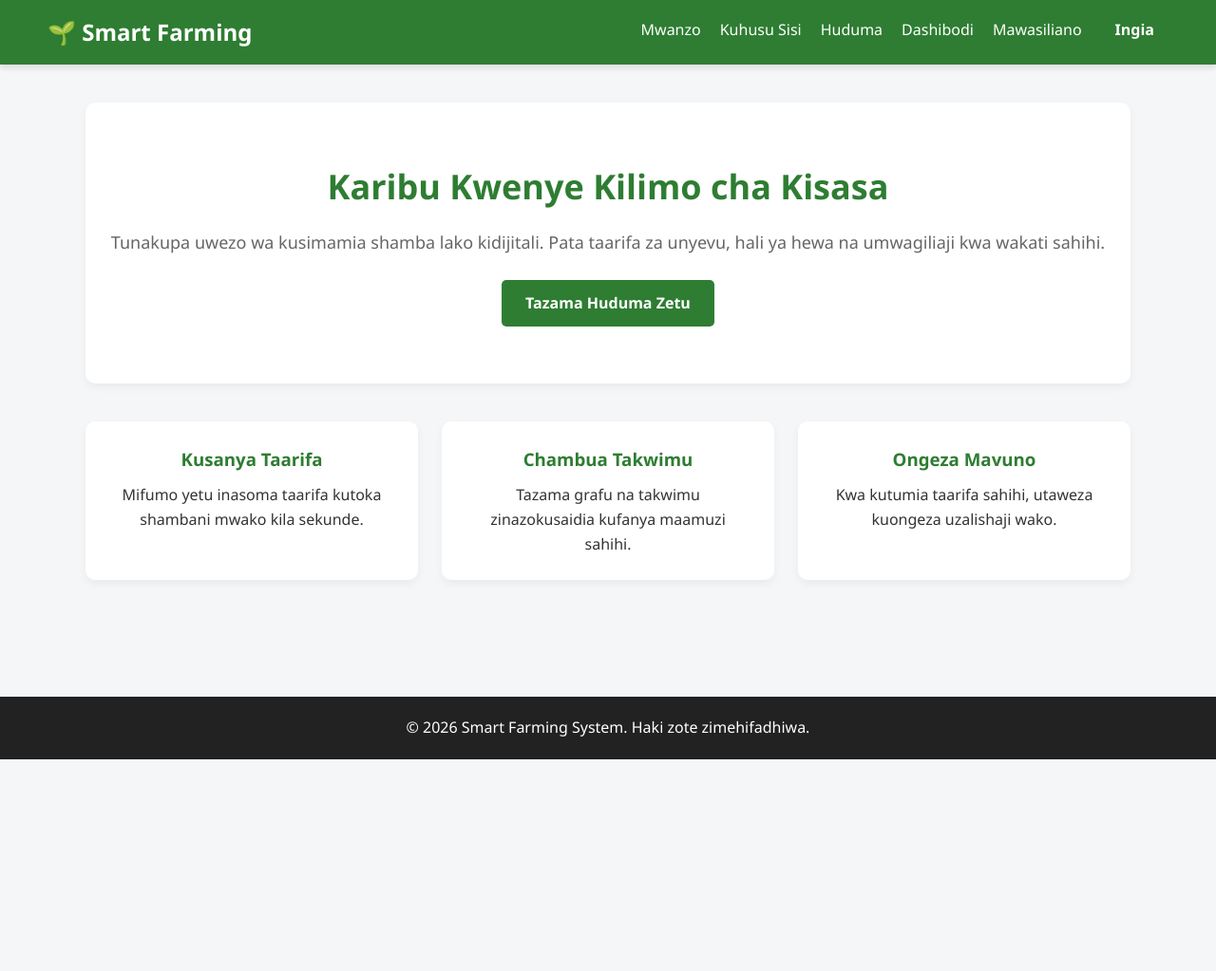
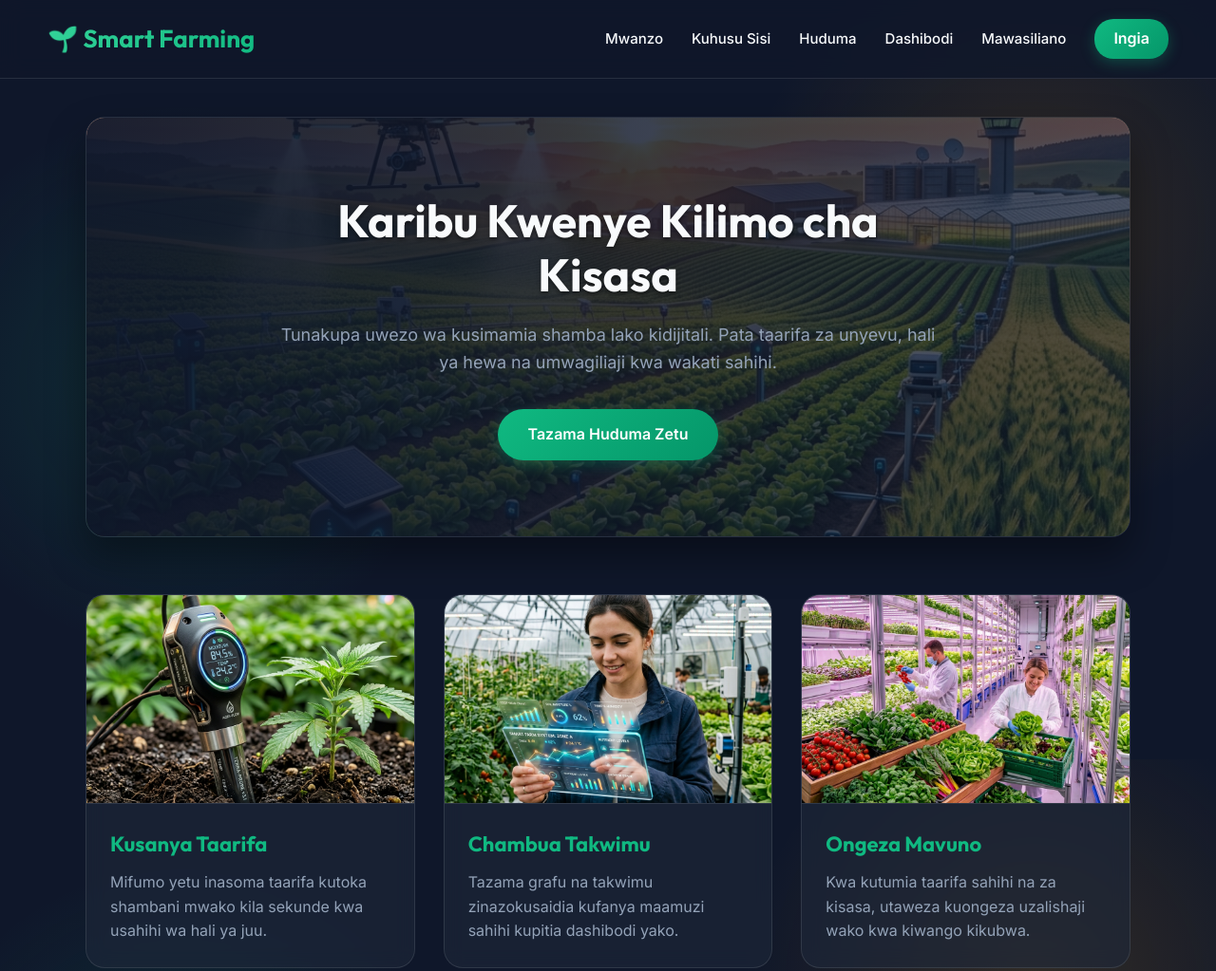
Before and after one commit to umirahkikweo-ai/smart-farming-system, a plain HTML site: page index.html in a window 1280 px wide. Shown: the top 1023 px of the page at 95% size. Before the commit the page ends 800 px from the top, so only its background shows below. Drawn offline with Linux system fonts and the light colour scheme.

Commit message:
UI upgrade na kuweka picha

```diff
--- a/index.html
+++ b/index.html
@@ -19,7 +19,7 @@
                 <li><a href="huduma.html">Huduma</a></li>
                 <li><a href="dashibodi.html">Dashibodi</a></li>
                 <li><a href="mawasiliano.html">Mawasiliano</a></li>
-                <li><a href="ingia.html" class="btn" style="padding: 5px 15px; margin-top:-5px;">Ingia</a></li>
+                <li><a href="ingia.html" class="btn">Ingia</a></li>
             </ul>
         </nav>
     </header>
@@ -27,23 +27,42 @@
     <!-- Sehemu kuu ya maudhui -->
     <main>
         <div class="hero">
+            <img src="images/hero.png" alt="Smart Farm Landscape" class="hero-bg">
+            <div class="hero-overlay"></div>
+            <div class="hero-content">
                 <h2>Karibu Kwenye Kilimo cha Kisasa</h2>
                 <p>Tunakupa uwezo wa kusimamia shamba lako kidijitali. Pata taarifa za unyevu, hali ya hewa na umwagiliaji kwa wakati sahihi.</p>
                 <a href="huduma.html" class="btn">Tazama Huduma Zetu</a>
             </div>
+        </div>
 
         <div class="grid-container">
             <div class="card">
+                <div class="img-container">
+                    <img src="images/sensor.png" alt="IoT Sensor in Soil" class="card-img">
+                </div>
+                <div class="card-content">
                     <h3>Kusanya Taarifa</h3>
-                <p>Mifumo yetu inasoma taarifa kutoka shambani mwako kila sekunde.</p>
+                    <p>Mifumo yetu inasoma taarifa kutoka shambani mwako kila sekunde kwa usahihi wa hali ya juu.</p>
+                </div>
             </div>
             <div class="card">
+                <div class="img-container">
+                    <img src="images/data.png" alt="Data Analytics on Tablet" class="card-img">
+                </div>
+                <div class="card-content">
                     <h3>Chambua Takwimu</h3>
-                <p>Tazama grafu na takwimu zinazokusaidia kufanya maamuzi sahihi.</p>
+                    <p>Tazama grafu na takwimu zinazokusaidia kufanya maamuzi sahihi kupitia dashibodi yako.</p>
+                </div>
             </div>
             <div class="card">
+                <div class="img-container">
+                    <img src="images/harvest.png" alt="Fresh Harvest" class="card-img">
+                </div>
+                <div class="card-content">
                     <h3>Ongeza Mavuno</h3>
-                <p>Kwa kutumia taarifa sahihi, utaweza kuongeza uzalishaji wako.</p>
+                    <p>Kwa kutumia taarifa sahihi na za kisasa, utaweza kuongeza uzalishaji wako kwa kiwango kikubwa.</p>
+                </div>
             </div>
         </div>
     </main>
--- a/style.css
+++ b/style.css
@@ -1,64 +1,101 @@
-/* Reset CSS kusaidia kuondoa margin na padding za asili za browser */
+@import url('https://fonts.googleapis.com/css2?family=Inter:wght@300;400;500;600;700&family=Outfit:wght@500;600;700&display=swap');
+
 * {
     margin: 0;
     padding: 0;
     box-sizing: border-box;
-    font-family: 'Segoe UI', Tahoma, Geneva, Verdana, sans-serif;
 }
 
-/* Rangi maalum za mfumo (CSS Variables) - Inarahisisha kubadilisha rangi baadaye */
 :root {
-    --primary-color: #2e7d32; /* Kijani kibichi */
-    --secondary-color: #fbc02d; /* Njano */
-    --background-color: #f4f6f8; /* Rangi ya nyuma */
-    --text-color: #333333; /* Rangi ya maandishi */
-    --card-bg: #ffffff; /* Rangi ya kadi (nyeupe) */
+    --primary-color: #10b981; /* Emerald green */
+    --primary-dark: #059669;
+    --secondary-color: #f59e0b; /* Amber */
+    --background-color: #0f172a; /* Slate 900 for modern dark theme */
+    --text-color: #f8fafc; /* Slate 50 */
+    --text-muted: #94a3b8; /* Slate 400 */
+    --card-bg: rgba(30, 41, 59, 0.6); /* Slate 800 with opacity for glassmorphism */
+    --glass-border: rgba(255, 255, 255, 0.1);
 }
 
-/* Mpangilio wa mwili wote (Body) */
 body {
     background-color: var(--background-color);
     color: var(--text-color);
+    font-family: 'Inter', sans-serif;
     line-height: 1.6;
     display: flex;
     flex-direction: column;
     min-height: 100vh;
+    background-image: radial-gradient(circle at 15% 50%, rgba(16, 185, 129, 0.15), transparent 25%),
+                      radial-gradient(circle at 85% 30%, rgba(245, 158, 11, 0.15), transparent 25%);
+    background-attachment: fixed;
 }
 
-/* Sehemu ya Juu (Header / Navigation) */
+h1, h2, h3, h4, h5, h6 {
+    font-family: 'Outfit', sans-serif;
+}
+
+/* Header / Navigation */
 header {
-    background-color: var(--primary-color);
-    padding: 15px 50px;
+    background: rgba(15, 23, 42, 0.8);
+    backdrop-filter: blur(12px);
+    -webkit-backdrop-filter: blur(12px);
+    border-bottom: 1px solid var(--glass-border);
+    padding: 20px 50px;
     display: flex;
     justify-content: space-between;
     align-items: center;
-    color: white;
-    box-shadow: 0 4px 6px rgba(0,0,0,0.1);
+    position: sticky;
+    top: 0;
+    z-index: 100;
 }
 
 header h1 {
-    font-size: 24px;
-    font-weight: bold;
+    font-size: 26px;
+    font-weight: 700;
+    background: linear-gradient(135deg, #34d399, #10b981);
+    -webkit-background-clip: text;
+    -webkit-text-fill-color: transparent;
+    display: flex;
+    align-items: center;
+    gap: 8px;
 }
 
 nav ul {
     list-style: none;
     display: flex;
-    gap: 20px;
+    gap: 30px;
+    align-items: center;
 }
 
 nav ul li a {
-    color: white;
+    color: var(--text-color);
     text-decoration: none;
-    font-size: 16px;
-    transition: color 0.3s ease;
+    font-size: 15px;
+    font-weight: 500;
+    transition: all 0.3s ease;
 }
 
 nav ul li a:hover {
-    color: var(--secondary-color);
+    color: var(--primary-color);
+    text-shadow: 0 0 10px rgba(16, 185, 129, 0.4);
 }
 
-/* Sehemu Kuu ya Maudhui (Main Content) */
+nav ul li a.btn {
+    background: linear-gradient(135deg, var(--primary-color), var(--primary-dark));
+    color: white;
+    padding: 8px 20px;
+    border-radius: 20px;
+    box-shadow: 0 4px 15px rgba(16, 185, 129, 0.3);
+    margin-top: 0 !important;
+}
+
+nav ul li a.btn:hover {
+    transform: translateY(-2px);
+    box-shadow: 0 6px 20px rgba(16, 185, 129, 0.5);
+    color: white;
+}
+
+/* Main Content */
 main {
     flex: 1;
     padding: 40px 50px;
@@ -67,112 +104,245 @@ main {
     width: 100%;
 }
 
-/* Muonekano wa 'Hero Section' kwenye Home Page */
+/* Hero Section */
 .hero {
+    position: relative;
+    border-radius: 20px;
+    overflow: hidden;
+    padding: 80px 40px;
     text-align: center;
-    padding: 60px 20px;
-    background-color: var(--card-bg);
-    border-radius: 10px;
-    box-shadow: 0 4px 10px rgba(0,0,0,0.05);
-    margin-bottom: 40px;
+    box-shadow: 0 20px 40px rgba(0, 0, 0, 0.4);
+    margin-bottom: 60px;
+    border: 1px solid var(--glass-border);
+    display: flex;
+    align-items: center;
+    justify-content: center;
+    min-height: 400px;
+}
+
+.hero-bg {
+    position: absolute;
+    top: 0;
+    left: 0;
+    width: 100%;
+    height: 100%;
+    object-fit: cover;
+    z-index: -2;
+}
+
+.hero-overlay {
+    position: absolute;
+    top: 0;
+    left: 0;
+    width: 100%;
+    height: 100%;
+    background: linear-gradient(to right, rgba(15, 23, 42, 0.95), rgba(15, 23, 42, 0.7));
+    z-index: -1;
+}
+
+.hero-content {
+    max-width: 700px;
+    margin: 0 auto;
+    z-index: 1;
 }
 
 .hero h2 {
-    color: var(--primary-color);
-    font-size: 36px;
-    margin-bottom: 15px;
+    font-size: 48px;
+    margin-bottom: 20px;
+    text-shadow: 0 2px 4px rgba(0,0,0,0.5);
+    line-height: 1.2;
 }
 
 .hero p {
     font-size: 18px;
-    color: #666;
-    margin-bottom: 25px;
+    color: var(--text-muted);
+    margin-bottom: 35px;
 }
 
-/* Vifungo (Buttons) */
+/* Buttons */
 .btn {
     display: inline-block;
-    background-color: var(--primary-color);
+    background: linear-gradient(135deg, var(--primary-color), var(--primary-dark));
     color: white;
-    padding: 12px 25px;
+    padding: 14px 32px;
     text-decoration: none;
-    border-radius: 5px;
-    font-weight: bold;
-    transition: background-color 0.3s ease, transform 0.2s ease;
+    border-radius: 30px;
+    font-weight: 600;
+    font-size: 16px;
+    transition: all 0.3s ease;
     border: none;
     cursor: pointer;
+    box-shadow: 0 4px 15px rgba(16, 185, 129, 0.3);
 }
 
 .btn:hover {
-    background-color: #1b5e20;
-    transform: translateY(-2px);
+    transform: translateY(-3px);
+    box-shadow: 0 8px 25px rgba(16, 185, 129, 0.4);
 }
 
-/* Mpangilio wa Kadi (Cards Grid) kwa Huduma na Dashibodi */
+/* Cards Grid */
 .grid-container {
     display: grid;
     grid-template-columns: repeat(auto-fit, minmax(300px, 1fr));
-    gap: 25px;
+    gap: 30px;
 }
 
 .card {
-    background-color: var(--card-bg);
-    padding: 25px;
-    border-radius: 10px;
-    box-shadow: 0 4px 10px rgba(0,0,0,0.05);
-    text-align: center;
-    transition: transform 0.3s ease;
+    background: var(--card-bg);
+    backdrop-filter: blur(10px);
+    -webkit-backdrop-filter: blur(10px);
+    border: 1px solid var(--glass-border);
+    border-radius: 20px;
+    overflow: hidden;
+    transition: all 0.4s ease;
+    position: relative;
+    display: flex;
+    flex-direction: column;
 }
 
 .card:hover {
-    transform: translateY(-5px);
+    transform: translateY(-10px);
+    box-shadow: 0 15px 30px rgba(0, 0, 0, 0.4), 0 0 15px rgba(16, 185, 129, 0.2);
+    border-color: rgba(16, 185, 129, 0.3);
+}
+
+.img-container {
+    width: 100%;
+    height: 220px;
+    overflow: hidden;
+}
+
+.card-img {
+    width: 100%;
+    height: 100%;
+    object-fit: cover;
+    border-bottom: 1px solid var(--glass-border);
+    transition: transform 0.6s ease;
+}
+
+.card:hover .card-img {
+    transform: scale(1.08);
+}
+
+.card-content {
+    padding: 25px;
+    flex: 1;
 }
 
 .card h3 {
     color: var(--primary-color);
     margin-bottom: 10px;
+    font-size: 22px;
 }
 
-/* Fomu (Forms) kwa Login na Mawasiliano */
+.card p {
+    color: var(--text-muted);
+}
+
+/* Forms Container */
 .form-container {
-    background-color: var(--card-bg);
-    padding: 30px;
-    border-radius: 10px;
-    box-shadow: 0 4px 10px rgba(0,0,0,0.05);
+    background: var(--card-bg);
+    backdrop-filter: blur(10px);
+    -webkit-backdrop-filter: blur(10px);
+    border: 1px solid var(--glass-border);
+    padding: 40px;
+    border-radius: 20px;
+    box-shadow: 0 10px 30px rgba(0, 0, 0, 0.3);
     max-width: 500px;
     margin: 0 auto;
 }
 
+.form-container h2 {
+    text-align: center;
+    margin-bottom: 30px;
+    color: var(--primary-color);
+}
+
 .form-group {
-    margin-bottom: 15px;
-    text-align: left;
+    margin-bottom: 20px;
 }
 
 .form-group label {
     display: block;
-    margin-bottom: 5px;
-    font-weight: bold;
+    margin-bottom: 8px;
+    font-weight: 500;
+    color: var(--text-muted);
 }
 
 .form-group input,
 .form-group textarea {
     width: 100%;
-    padding: 10px;
-    border: 1px solid #ccc;
-    border-radius: 5px;
+    padding: 12px 15px;
+    background: rgba(15, 23, 42, 0.5);
+    border: 1px solid rgba(255, 255, 255, 0.1);
+    border-radius: 10px;
+    color: var(--text-color);
     font-size: 16px;
+    transition: all 0.3s ease;
+    font-family: 'Inter', sans-serif;
+}
+
+.form-group input:focus,
+.form-group textarea:focus {
+    outline: none;
+    border-color: var(--primary-color);
+    box-shadow: 0 0 10px rgba(16, 185, 129, 0.2);
 }
 
 .form-group textarea {
     resize: vertical;
-    min-height: 100px;
+    min-height: 120px;
 }
 
-/* Sehemu ya Chini (Footer) */
+/* Specific to Dashboard/About */
+.info-section {
+    background: var(--card-bg);
+    backdrop-filter: blur(10px);
+    border: 1px solid var(--glass-border);
+    padding: 30px;
+    border-radius: 20px;
+    margin-bottom: 30px;
+}
+
+.info-section h2 {
+    color: var(--primary-color);
+    margin-bottom: 15px;
+}
+
+.info-section p {
+    color: var(--text-muted);
+    margin-bottom: 15px;
+}
+
+/* Footer */
 footer {
-    background-color: #222;
-    color: white;
+    background: rgba(15, 23, 42, 0.9);
+    border-top: 1px solid var(--glass-border);
+    color: var(--text-muted);
     text-align: center;
-    padding: 20px 0;
+    padding: 25px 0;
     margin-top: auto;
 }
+
+/* Responsive */
+@media (max-width: 768px) {
+    header {
+        flex-direction: column;
+        gap: 15px;
+        padding: 15px 20px;
+    }
+
+    nav ul {
+        flex-wrap: wrap;
+        justify-content: center;
+        gap: 15px;
+    }
+
+    .hero {
+        padding: 60px 20px;
+    }
+
+    .hero h2 {
+        font-size: 32px;
+    }
+}
```
Also changed, not shown: dashibodi.html (+22 -21 lines), huduma.html (+13 -10 lines), ingia.html (+5 -4 lines), kuhusu.html (+12 -12 lines), mawasiliano.html (+9 -9 lines), images/data.png (added), images/harvest.png (added), images/hero.png (added), images/sensor.png (added). Lines whose indentation alone changed are shown as unchanged.
